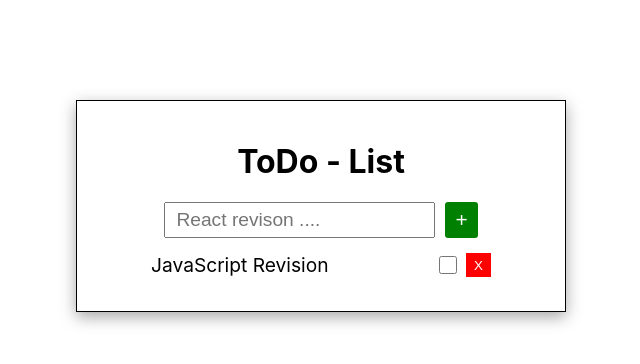
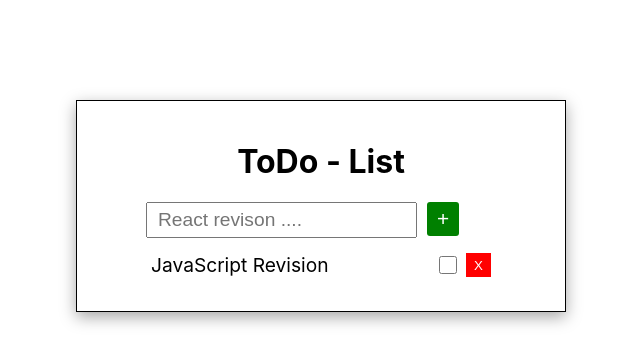
Before and after one commit to carzy-zala/todo-list, a React (Create React App) app: page / in a window 1280 px wide. Shown: the top 364 px of the page, without its empty margins (319-959 px from the left). Built offline with nearby package versions, Linux system fonts and the light colour scheme.

Commit message:
design update

```diff
--- a/src/components/AddTodos/index.css
+++ b/src/components/AddTodos/index.css
@@ -1,6 +1,8 @@
 .todo-input{
-    display: flex;
-    justify-content: center;
+    /* display: flex;
+    justify-content: center; */
+    width: 350px;
+    margin: auto;
 }
 
 h1{
```
Also changed, not shown: 1 other file (tests, documents, lock files or other folders).
